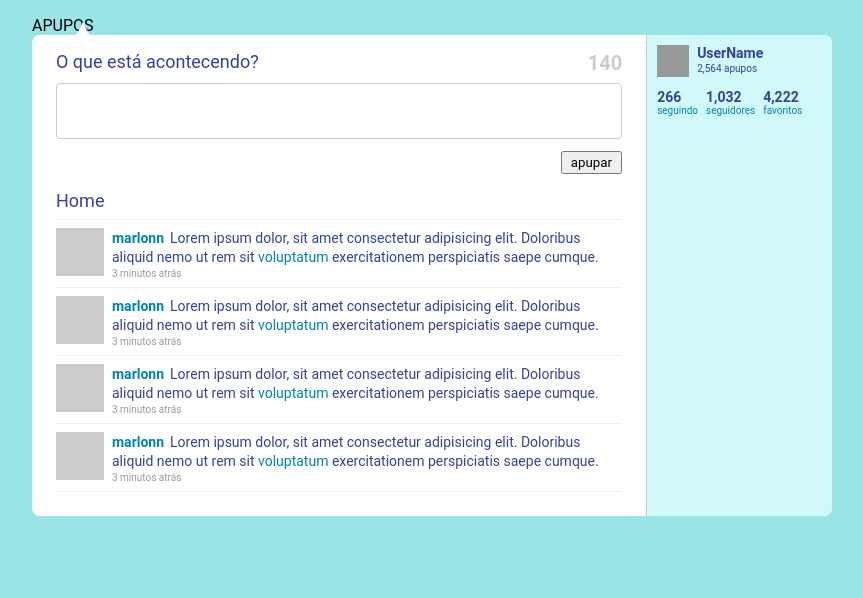
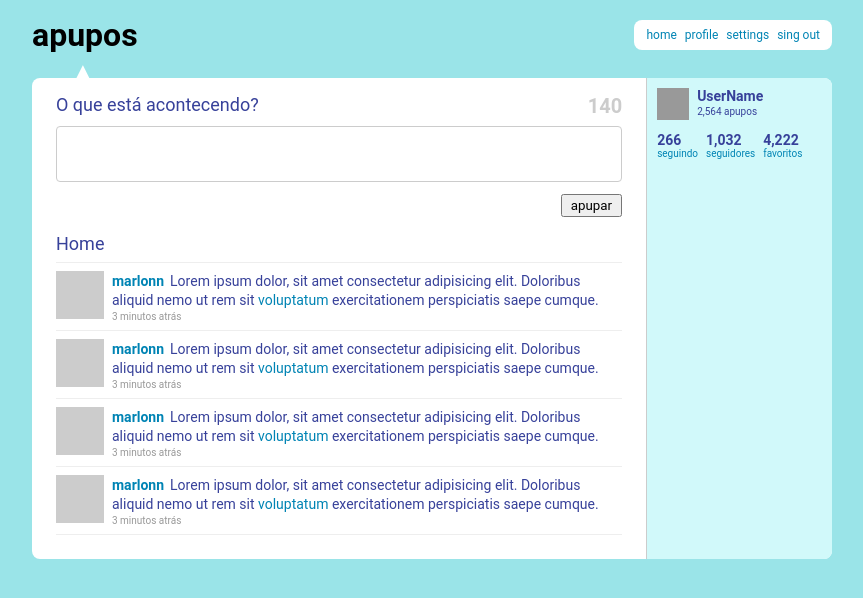
Before and after one commit to marlonnl/apupos, a React (Create React App) app: page / in a window 1280 px wide. Shown: the top 598 px of the page, without its empty margins (208-1071 px from the left). Built offline with nearby package versions, Linux system fonts and the light colour scheme.

Commit message:
add: header menubar

```diff
--- a/src/components/Header/index.tsx
+++ b/src/components/Header/index.tsx
@@ -1,8 +1,30 @@
+import { HeaderMenu, HeaderStyle } from './styles'
+
 const Header = () => {
   return (
-    <div className="container">
-      <p>APUPOS</p>
-    </div>
+    <>
+      <div className="container">
+        <HeaderStyle>
+          <h1>apupos</h1>
+          <HeaderMenu>
+            <ul>
+              <li>
+                <a href="">home</a>
+              </li>
+              <li>
+                <a href="">profile</a>
+              </li>
+              <li>
+                <a href="">settings</a>
+              </li>
+              <li>
+                <a href="">sing out</a>
+              </li>
+            </ul>
+          </HeaderMenu>
+        </HeaderStyle>
+      </div>
+    </>
   )
 }
 
--- /dev/null
+++ b/src/components/Header/styles.ts
@@ -0,0 +1,34 @@
+import styled from 'styled-components'
+import { color } from '../../styles/colors'
+
+export const HeaderStyle = styled.header`
+  margin-bottom: 24px;
+  display: flex;
+  justify-content: space-between;
+  align-items: center;
+
+  h1 {
+    font-weight: bold;
+  }
+`
+
+export const HeaderMenu = styled.div`
+  background-color: ${color.bgMenu};
+  font-size: 12px;
+  padding: 8px 12px;
+  border-radius: 8px;
+
+  ul {
+    display: flex;
+    gap: 8px;
+  }
+
+  a {
+    color: ${color.textSecondary};
+    text-decoration: none;
+  }
+
+  a:hover {
+    text-decoration: underline;
+  }
+`
```
